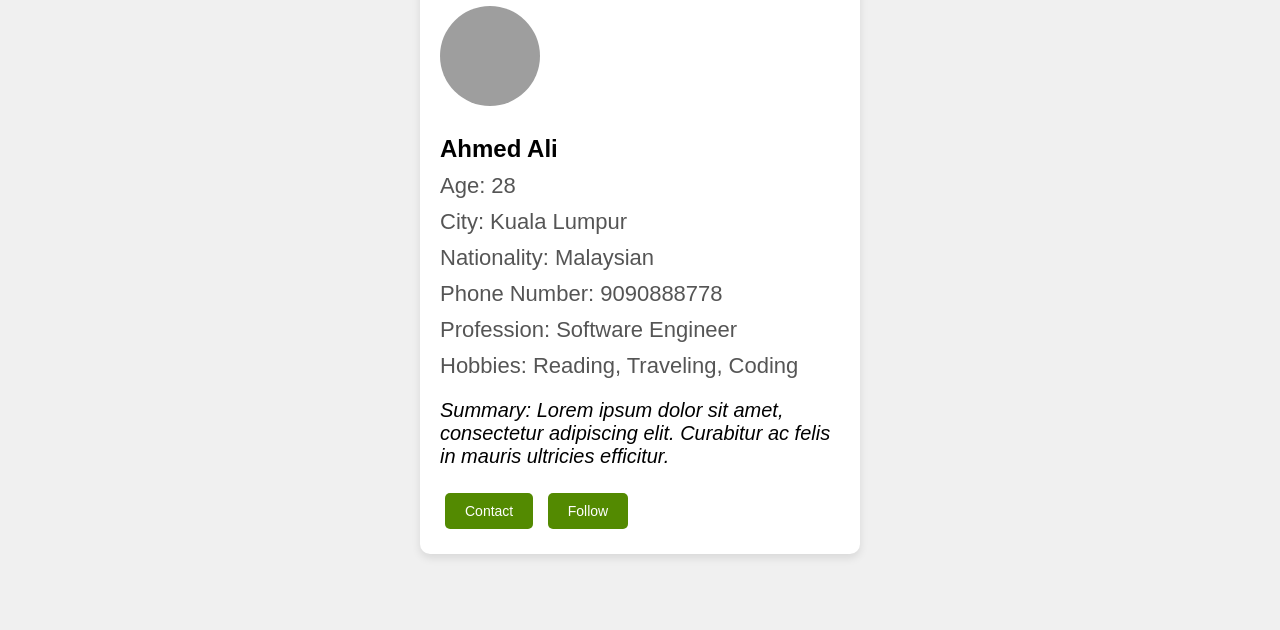
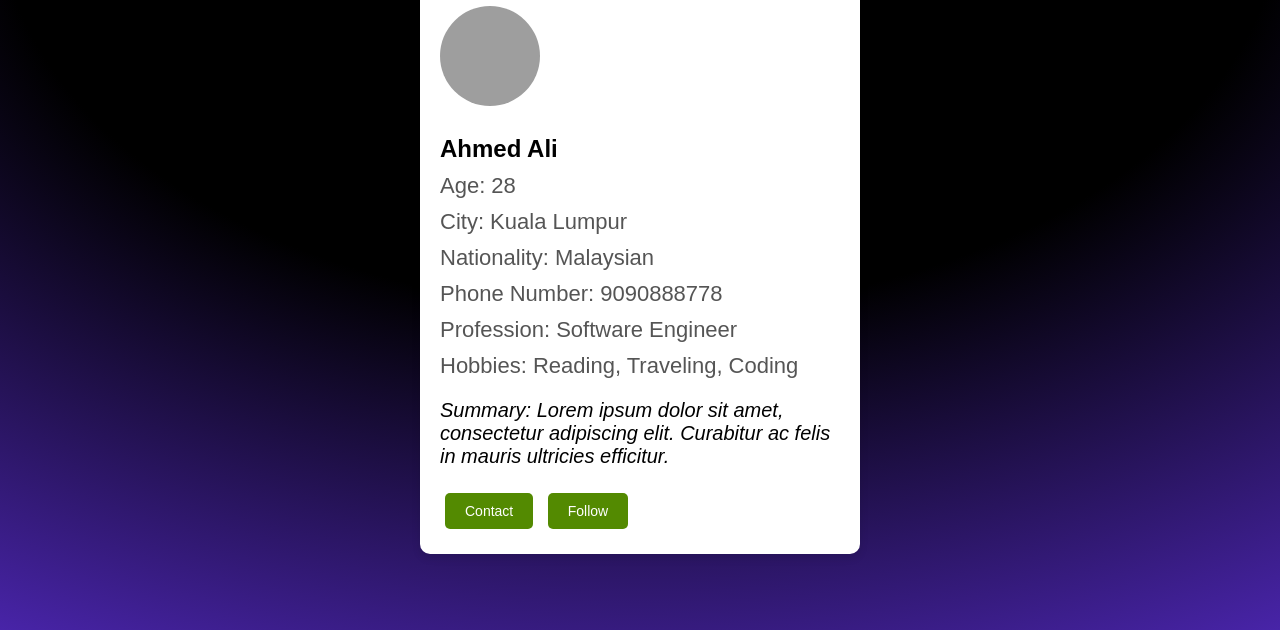
Before and after one commit to furqan-qadri/sofea_workshop, a plain HTML site: page index.html in a window 1280 px wide. Shown: the part 170-800 px from the top of the page. Drawn offline with Linux system fonts and the light colour scheme; grey boxes are pictures that could not be loaded.

Commit message:
add gradient

```diff
--- a/styles.css
+++ b/styles.css
@@ -4,8 +4,8 @@ body {
   align-items: center;
   height: 100vh;
   margin: 0;
-  background-color: #f0f0f0;
   font-family: Arial, sans-serif;
+  background: radial-gradient(125% 125% at 50% 10%, #000 40%, #63e 100%);
 }
 
 .profile-card {
```
